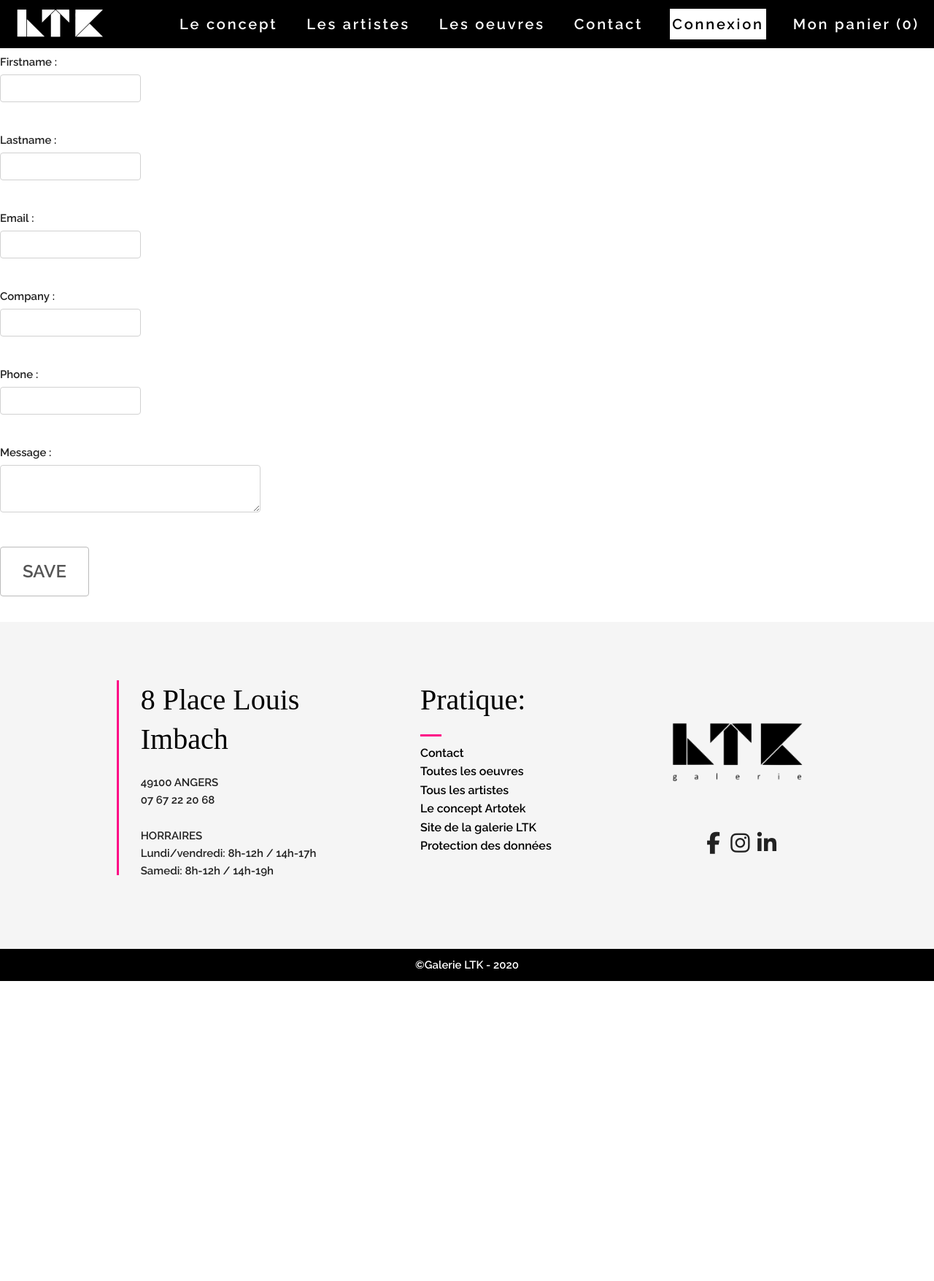
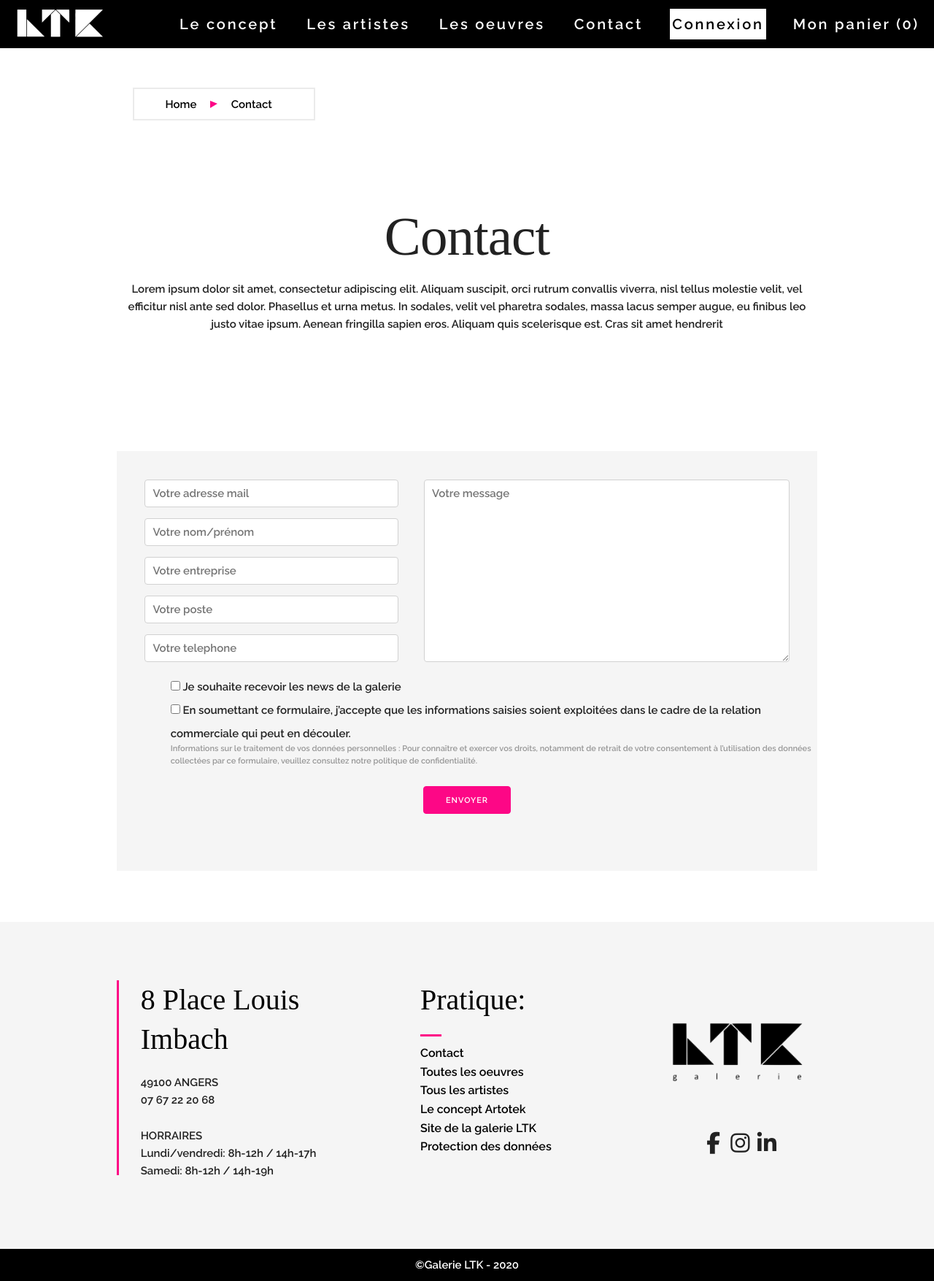
Before and after one commit to JimmyFonteneau/ltk_back_office, a Django app: page /contact/ in a window 1280 px wide. Shown: the whole page at 73% size. Before the commit the page ends 1344 px from the top, so only its background shows below. Run offline with Django 3.2, Linux system fonts and the light colour scheme; some libraries are stand-ins or nearby versions.

Commit message:
Intégration contact

```diff
--- a/los_artistos/templates/contact.html
+++ b/los_artistos/templates/contact.html
@@ -3,9 +3,63 @@
 	Contact
 {% endblock %}
 {% block content %}
-    <h2>Contact</h2>
+    <!-- <h2>Contact</h2>
     <form method="POST" enctype="multipart/form-data" class="contact-form">{% csrf_token %}
         {{ form.as_p }}
         <button type="submit" class="save btn btn-default">Save</button>
-    </form>
+    </form> -->
+
+    <div class="section fil">
+        <div class="container">
+          <div class="row">
+            <div class="four columns">
+              <ul class="breadcrumb">
+                <li><a href="#">Home</a></li>
+                <div  class="arrow"></div>
+                <li><a href="#">Contact</a></li>
+              </ul>
+            </div>
+          </div>
+        </div>
+      </div>
+
+
+        <div class="section">
+          <div class="container">
+            <h3 class="section-heading">Contact</h3>
+            <p class="section-description full-width">Lorem ipsum dolor sit amet, consectetur adipiscing elit. Aliquam suscipit, orci rutrum convallis viverra, nisl tellus molestie velit, vel efficitur nisl ante sed dolor. Phasellus et urna metus. In sodales, velit vel pharetra sodales, massa lacus semper augue, eu finibus leo justo vitae ipsum. Aenean fringilla sapien eros. Aliquam quis scelerisque est. Cras sit amet hendrerit</p>
+          </div>
+        </div>
+
+
+
+        <div class="section">
+          <div class="container">
+            <div class="grey-container">
+                <form method="POST" enctype="multipart/form-data" class="contact-form">
+                    {% csrf_token %}
+                <div class="row">
+                  <div class="five columns">
+                    <input class="u-full-width" type="email" placeholder="Votre adresse mail" id="email">
+                    <input class="u-full-width" type="text" placeholder="Votre nom/prénom" id="nom">
+                    <input class="u-full-width" type="text" placeholder="Votre entreprise" id="company">
+                    <input class="u-full-width" type="text" placeholder="Votre poste" id="poste">
+                    <input class="u-full-width" type="text" placeholder="Votre telephone" id="telephone">
+                  </div>
+                  <div class="seven columns">
+                    <textarea class="u-full-width height-p" placeholder="Votre message"></textarea>
+                  </div>
+                </div>
+                <div class="twelve column left align">
+                  <input type="checkbox" id="subscribeNews" name="subscribe" value="newsletter">
+                  <label for="subscribeNews">Je souhaite recevoir les news de  la galerie</label><br>
+                  <input type="checkbox" id="rgpd" name="rgpd" value="rgpd">
+                  <label for="rgpd">En soumettant ce formulaire, j’accepte que les informations saisies soient exploitées dans le cadre de la relation commerciale qui peut en découler.</label><br>
+                  <p class="mini-t">Informations sur le traitement de vos données personnelles : Pour connaître et exercer vos droits, notamment de retrait de votre consentement à l’utilisation des données collectées par ce formulaire, veuillez consultez notre politique de confidentialité.</p>
+                </div>
+                <input class="btsubmit" type="submit" value="Envoyer">
+              </form>
+            </div>
+          </div>
+        </div>
 {% endblock %}
--- a/static/css/custom.css
+++ b/static/css/custom.css
@@ -107,7 +107,7 @@ button a:hover {
 /* Hero
 –––––––––––––––––––––––––––––––––––––––––––––––––– */
 .hero {
-  background: url('/static/images/values-bg.png') no-repeat fixed center / cover;
+  background: url('../images/values-bg.png') no-repeat fixed center / cover;
   filter: contrast(90%);
   height:100%;
 
@@ -135,14 +135,14 @@ button a:hover {
 –––––––––––––––––––––––––––––––––––––––––––––––––– */
 .concept {
   border-bottom: 1px solid #ddd;
-  background: url('/static/images/cherry-lin.png') no-repeat fixed center / cover;
+  background: url('../images/cherry-lin.png') no-repeat fixed center / cover;
   color: #fff;
 }
 
 
 .concept-hero {
   border-bottom: 1px solid #ddd;
-  background: url('/static/images/concept-fond.png') no-repeat fixed center / cover;
+  background: url('../images/concept-fond.png') no-repeat fixed center / cover;
   color: #000000;
 }
 
@@ -155,6 +155,7 @@ button a:hover {
 .concept-hero2 .container {
   max-width: none;
 }
+
 
 /* Oeuvres
 –––––––––––––––––––––––––––––––––––––––––––––––––– */
@@ -261,6 +262,12 @@ button a:hover {
   border-top: 3px solid #FD0786;
   height: 10px;
   width: 10%;
+}
+
+.hbar2 {
+  border-top: 3px solid #FD0786;
+  height: 10px;
+  width: 100%;
 }
 
 .footer   h4 {
@@ -754,3 +761,27 @@ p.oeuvre-p {
 .infos .left {
   padding-left: 15%;
 }
+
+.height-p {
+  height: 250px;
+}
+
+.grey-container {
+  padding: 4%;
+  background: #F5F5F5 0% 0% no-repeat padding-box;
+}
+
+.align label {
+  display: inline;
+}
+
+.mini-t {
+  font-size: 11px;
+  letter-spacing: 0px;
+  color: #00000063;
+}
+
+.grey-container2 {
+  padding: 25%;
+  background: #F5F5F5 0% 0% no-repeat padding-box;
+}
```
